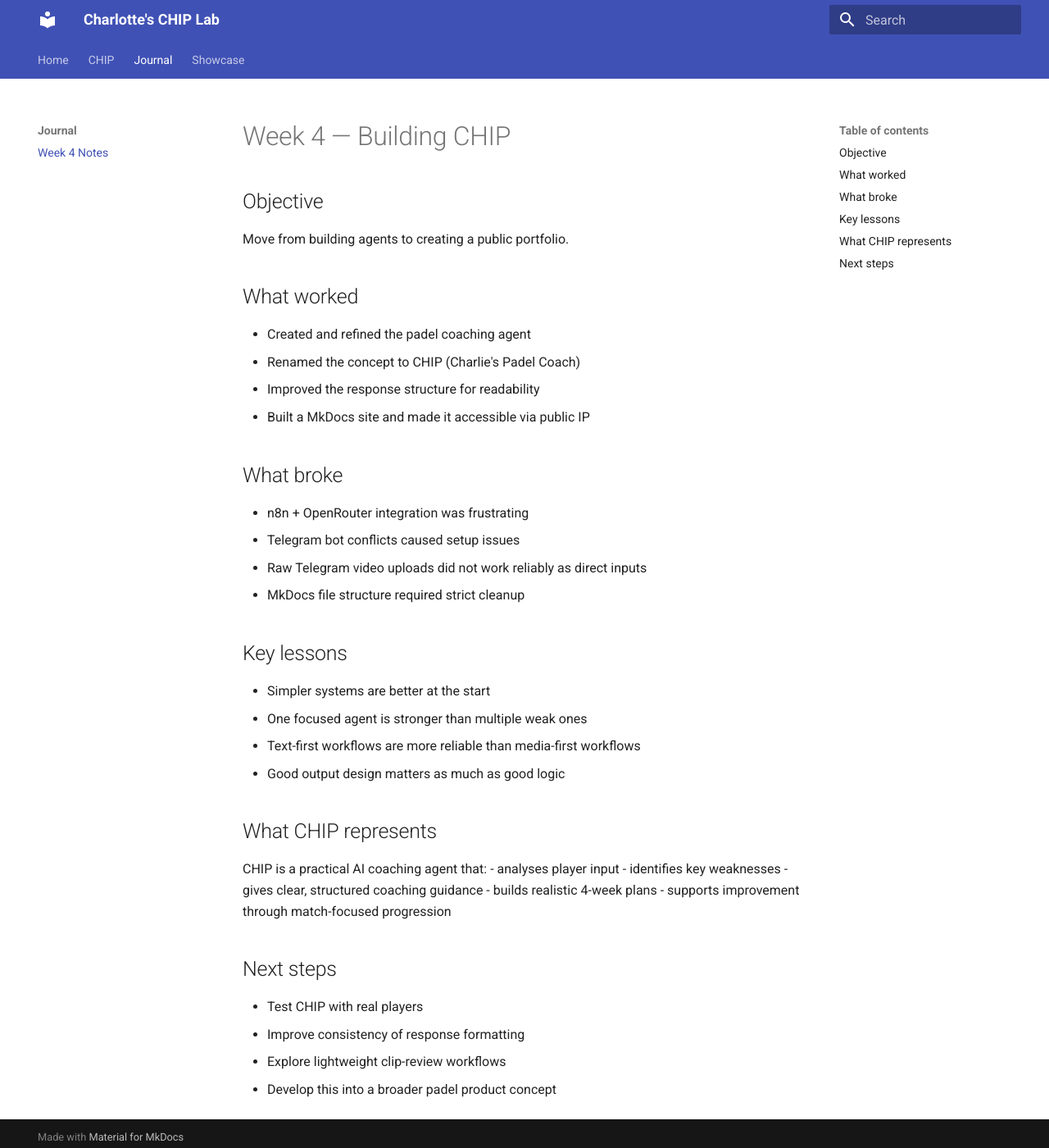
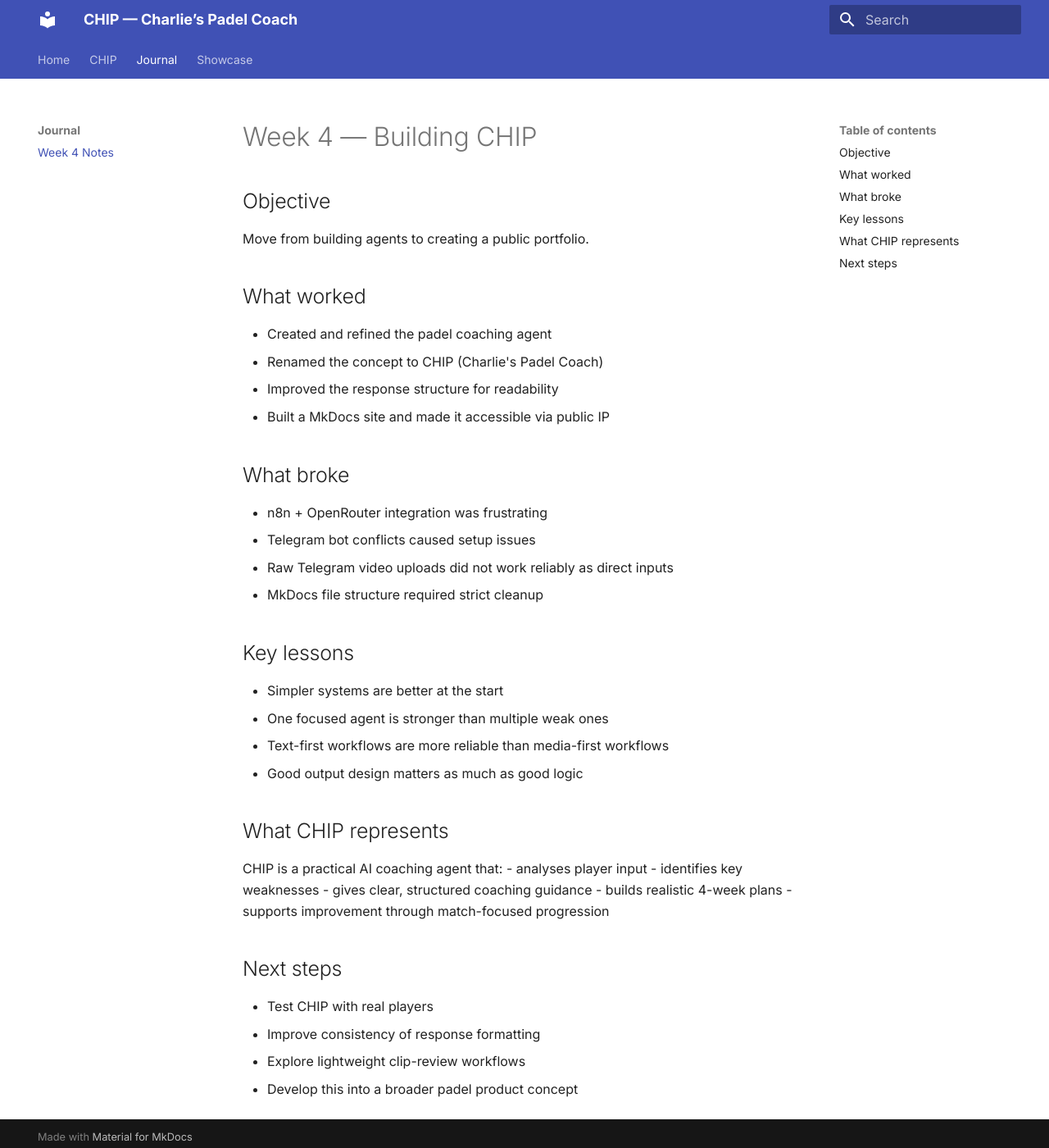
Before and after one commit to Charliebnl/Charlotte-chip-lab, an MkDocs documentation site: the page built from docs/03-Journal/week4-notes.md, in a window 1280 px wide and 1400 px high. Shown: the whole window at 82% size. Built offline with MkDocs 1.6.1 and Material for MkDocs 9.7.7, drawn with Linux system fonts in a browser that asks for light colours.

Commit message:
Improve CHIP styling and theme

```diff
--- a/mkdocs.yml
+++ b/mkdocs.yml
@@ -1,6 +1,9 @@
-site_name: Charlotte's CHIP Lab
-site_description: "Padel coaching agent and performance system"
-site_author: "Charlotte"
+site_name: CHIP — Charlie’s Padel Coach
+site_description: Turn your matches into clear, actionable improvement
+site_author: Charlotte
+
+extra:
+  homepage: https://Charliebnl.github.io/Charlotte-chip-lab/
 
 theme:
   name: material
@@ -14,11 +17,17 @@
       toggle:
         icon: material/weather-night
         name: Dark mode
+  font:
+    text: Inter
+    code: JetBrains Mono
   features:
     - navigation.tabs
     - navigation.sections
     - navigation.top
+    - navigation.instant
     - content.code.copy
+    - content.code.annotate
+    - content.tabs.link
 
 nav:
   - Home: index.md
```
Also changed, not shown: docs/index.md (+4 -1 lines).
